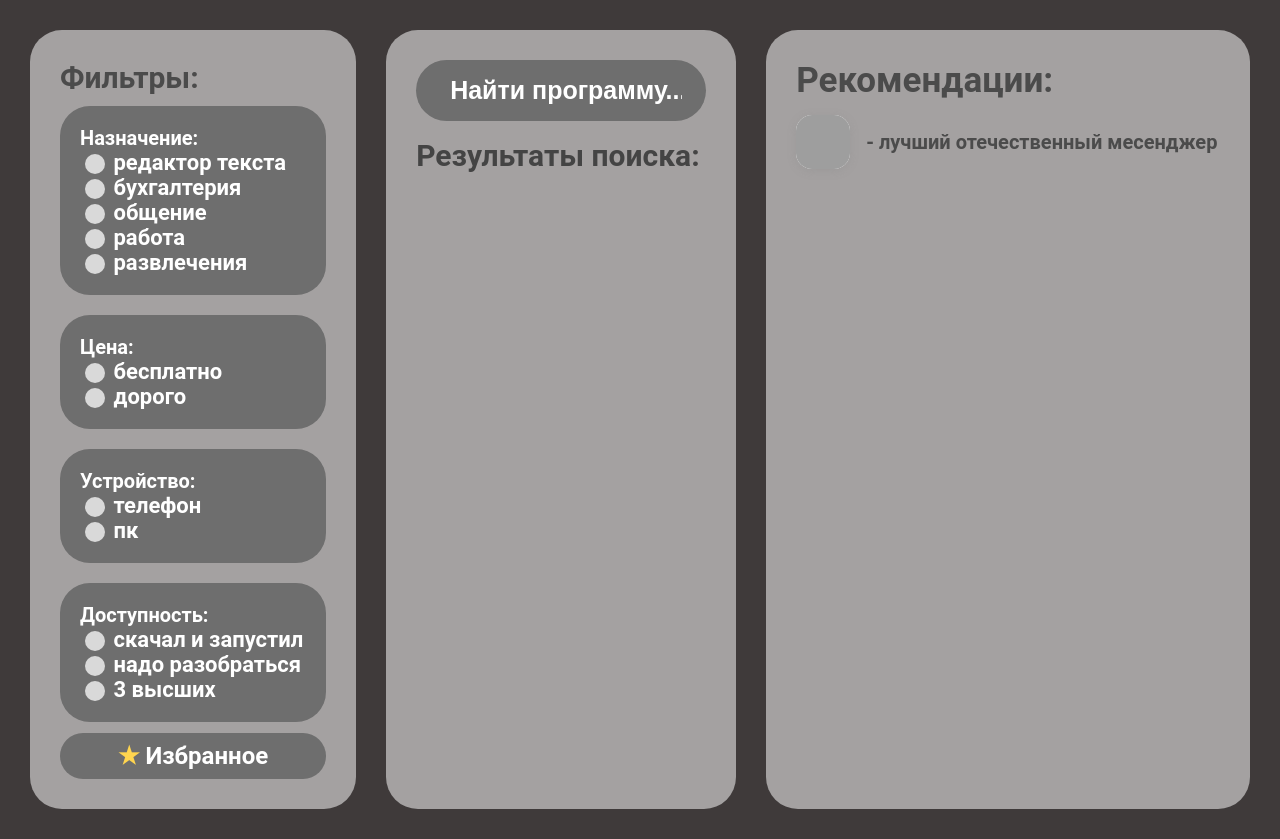
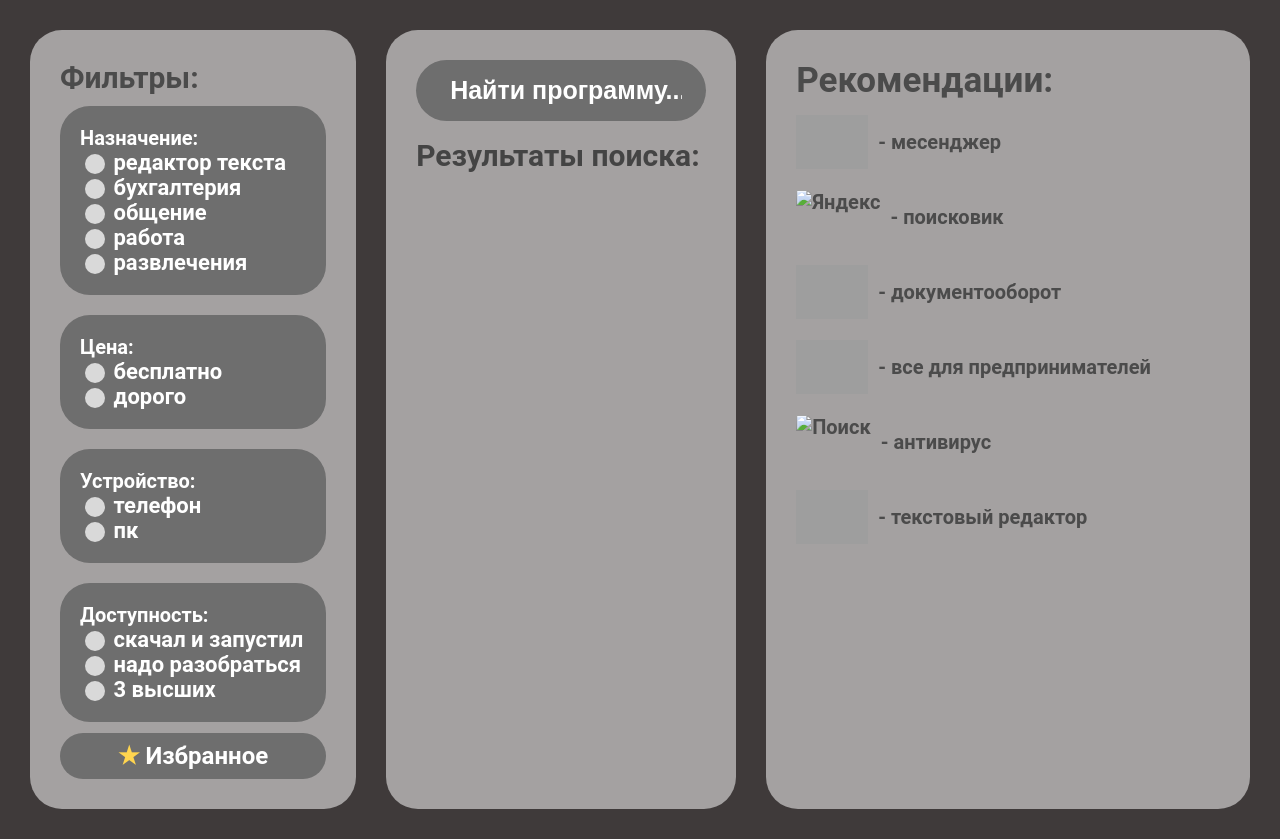
Before and after one commit to darky66/import-substitution, a Django app: page / in a window 1280 px wide. Run offline with Django 5.2, Linux system fonts and the light colour scheme; grey boxes are pictures that could not be loaded.

Commit message:
Мегадоработка сайта которая сделала его супер крут

```diff
--- a/webproject/project/main/static/style.css
+++ b/webproject/project/main/static/style.css
@@ -147,15 +147,16 @@ input[type="radio"]:checked::before {
     font-weight: bold;
     color: #4B4B4B;
     margin-bottom: auto;
+    flex-direction: column;
 }
 
 .rec-icon {
-    width: 54px;
-    height: 54px;
-    border-radius: 16px;
-    background: #fff;
-    object-fit: cover;
-    box-shadow: 0 2px 8px #8884;
+    max-height: 54px;
+    min-height: 54px;
+    min-width: 54px;
+    background: none;
+    object-fit: fill;
+    margin-right: 10px;
 }
 
 .output {
@@ -258,3 +259,13 @@ input[type="radio"]:checked::before {
     text-decoration: none;
     text-align: center;
 }
+
+.rec-text {
+    text-align: center;
+    align-items: center;
+    display: flex;
+    width: 100%;
+    text-decoration: none;
+    color: #4B4B4B;
+    margin-bottom: 5px;
+}
--- a/webproject/project/main/templates/main/main_page.html
+++ b/webproject/project/main/templates/main/main_page.html
@@ -53,8 +53,12 @@
     <aside class="recommendations">
         <h2>Рекомендации:</h2>
         <div class="rec-item">
-            <img src="https://upload.wikimedia.org/wikipedia/commons/7/75/Max_logo_2025.png" alt="Поиск" class="rec-icon">
-            <span>- лучший отечественный месенджер</span>
+            <a class="rec-text" href="https://max.ru/" target="_blank"><img src="https://upload.wikimedia.org/wikipedia/commons/7/75/Max_logo_2025.png" alt="MAX" class="rec-icon"> - месенджер</a>
+            <a class="rec-text" href="https://dzen.ru" target="_blank"><img src="https://upload.wikimedia.org/wikipedia/commons/5/58/Yandex_icon.svg" alt="Яндекс" class="rec-icon"> - поисковик</a>
+            <a class="rec-text" href="https://elma365.com/ru/" target="_blank"><img src="https://softline.ru/upload/iblock/276/qldcbie6vmyo7mtnsqr74j95rpxl97nn/elma_color_1024.png" alt="VK" class="rec-icon"> - документооборот</a>
+            <a class="rec-text" href="https://1c.ru/" target="_blank"><img src="https://upload.wikimedia.org/wikipedia/commons/9/93/1C_Company_logo.svg" alt="Поиск" class="rec-icon"> - все для предпринимателей</a>
+            <a class="rec-text" href="https://www.kaspersky.ru/" target="_blank"><img src="https://upload.wikimedia.org/wikipedia/commons/2/25/Kaspersky_logo.svg" alt="Поиск" class="rec-icon"> - антивирус</a>
+            <a class="rec-text" href="https://rosa.ru/r7-office/" target="_blank"><img src="https://www.irisoft.ru/wp-content/uploads/2022/09/r7o.png" alt="Поиск" class="rec-icon"> - текстовый редактор</a>
         </div>
     </aside>
     <script>
```
Also changed, not shown: webproject/project/main/templates/main/favourites.html (+6 -2 lines).
